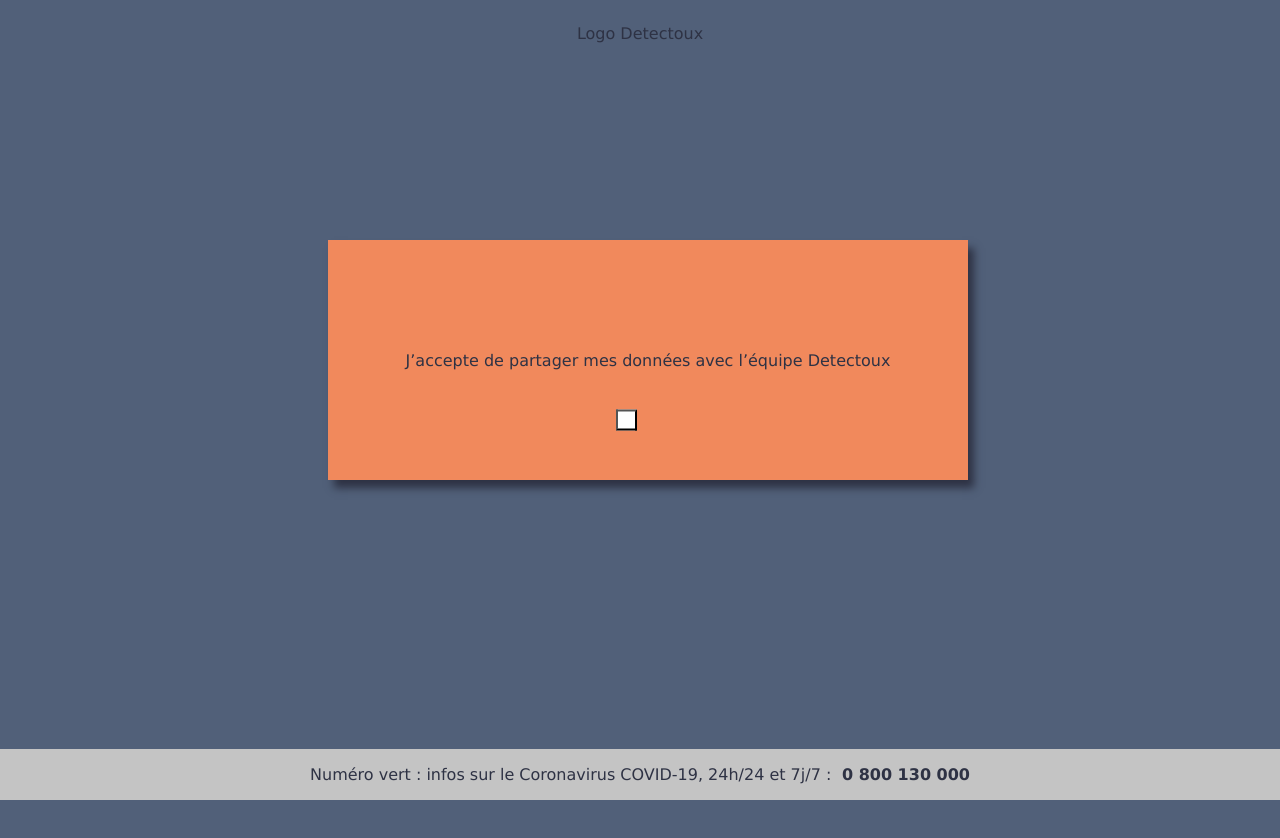
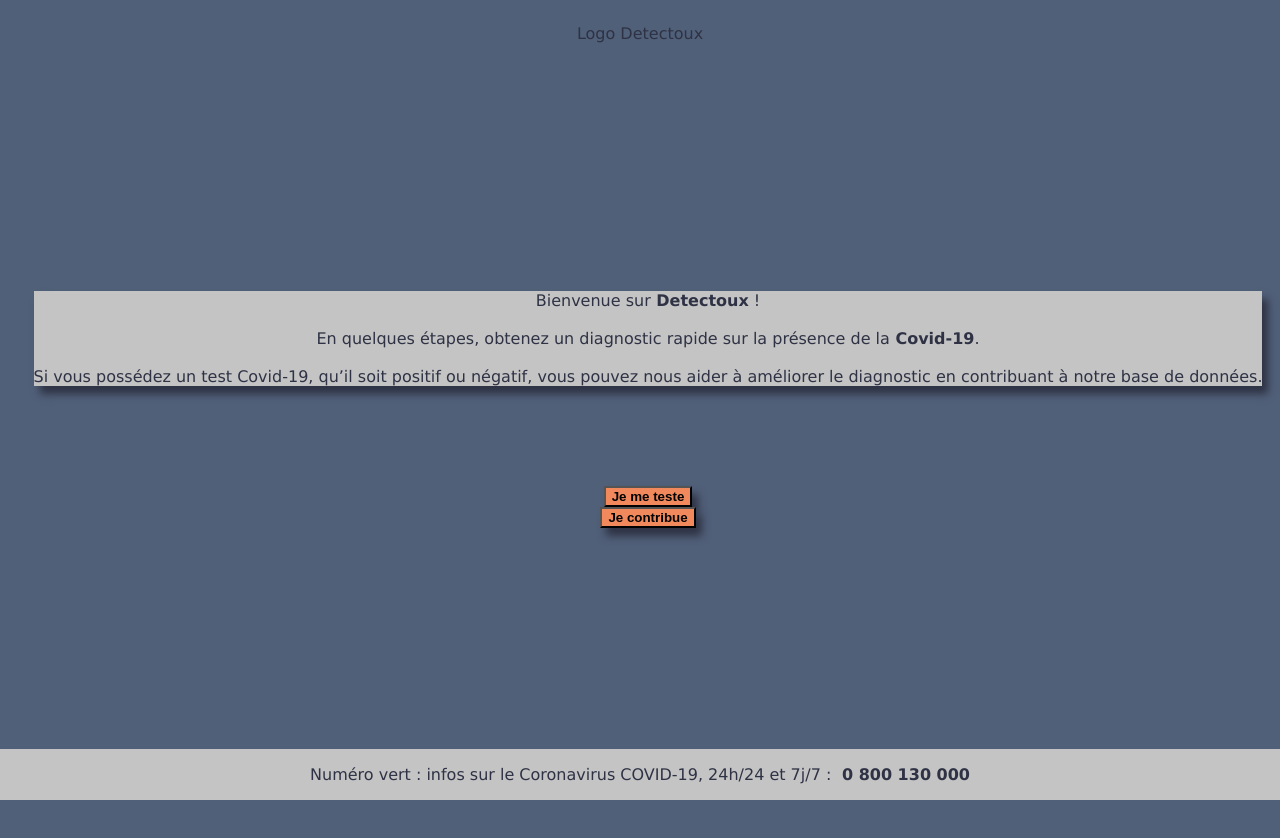
Before and after one commit to CharlesArnould/Detectoux_Projet, a Vue app: page / in a window 1280 px wide. Shown: the top 838 px of the page. Before the commit the page ends 800 px from the top, so only its background shows below. Built offline with nearby package versions, Linux system fonts and the light colour scheme.

Commit message:
update home

```diff
--- a/src/App.vue
+++ b/src/App.vue
@@ -1,7 +1,7 @@
 <template>
   <div id="app">
     <Header />
-    <Router-view />
+    <Home />
     <Footer />
   </div>
 </template>
@@ -9,12 +9,14 @@
 <script>
 import Header from "./components/Header.vue";
 import Footer from "./components/Footer.vue";
+import Home from "./views/Home.vue";
 
 export default {
   name: "App",
   components: {
     Header,
     Footer,
+    Home,
   },
 };
 </script>
--- a/src/views/Home.vue
+++ b/src/views/Home.vue
@@ -1,19 +1,24 @@
 <template>
-  <div>
-    <div class="rectangle">
+  <div class="home">
+    <div class="home_wrapper">
+      <div class="home_wrapper_rectangle">
         <p>
           Bienvenue sur<b> Detectoux</b> ! <br /><br />
-        En quelques étapes, obtenez un diagnostic rapide sur la présence de la<b>
-          Covid-19</b
-        >.<br /><br />
+          En quelques étapes, obtenez un diagnostic rapide sur la présence de
+          la<b> Covid-19</b>.<br /><br />
           Si vous possédez un test Covid-19, qu’il soit positif ou négatif, vous
-        pouvez nous aider à améliorer le diagnostic en contribuant à notre base
-        de données.
+          pouvez nous aider à améliorer le diagnostic en contribuant à notre
+          base de données.
         </p>
       </div>
-    <div class="choix">
+    </div>
+    <div class="home_choix">
+      <div class="home_choix_button1">
         <button><b>Je me teste</b></button>
+      </div>
+      <div class="home_choix_button2">
         <button><b>Je contribue</b></button>
+      </div>
     </div>
   </div>
 </template>
@@ -28,14 +33,27 @@
 </script>
 
 <style scoped>
-.rectangle {
-  position: absolute;
-  width: 90%;
-  height: 40%;
-  margin-left: 5%;
+.home {
+  display: flex;
+  justify-content: center;
+  align-items: center;
+  height: 100vh;
+  width: 100vw;
+  flex-direction: column;
+}
+
+.home_wrapper {
+  display: flex;
+  /* height: vh; */
+}
+
+.home_wrapper_rectangle {
   box-shadow: 6px 8px 8px #2e3244;
   background: #c4c4c4;
   display: flex;
+  justify-content: center;
+  align-items: center;
+  flex-direction: column;
 }
 p {
   font-family: "Lucida Sans", "Lucida Sans Regular", "Lucida Grande",
@@ -43,10 +61,9 @@
   font-style: normal;
   font-weight: normal;
   float: left;
-  display: flex;
   color: #2e3244;
   text-align: center;
-  margin: auto;
+  margin: 0;
   align-items: center;
   justify-content: center;
 }
@@ -54,7 +71,7 @@
   box-shadow: 6px 8px 8px #2e3244;
   background: #f1895c;
 }
-.choix {
-  margin-left: 5%;
+.home_choix {
+  margin: 100px;
 }
 </style>
--- a/src/views/Test3_1.vue
+++ b/src/views/Test3_1.vue
@@ -34,6 +34,7 @@
   box-shadow: 6px 8px 8px #2e3244;
   font-weight: bold;
   display: flex;
+  flex-direction: column;
 }
 #analyse {
   position: absolute;
@@ -44,6 +45,7 @@
   background: #c4c4c4;
   box-shadow: 6px 8px 8px #2e3244;
   display: flex;
+  flex-direction: column;
 }
 #message {
   position: absolute;
@@ -56,6 +58,7 @@
   display: flex;
   justify-content: center;
   align-items: center;
+  flex-direction: column;
 
   border-color: #f1895c;
   border-style: solid;
--- a/src/views/Test3_2.vue
+++ b/src/views/Test3_2.vue
@@ -34,6 +34,7 @@
   box-shadow: 6px 8px 8px #2e3244;
   font-weight: bold;
   display: flex;
+  flex-direction: column;
 }
 #analyse {
   position: absolute;
@@ -44,6 +45,7 @@
   background: #c4c4c4;
   box-shadow: 6px 8px 8px #2e3244;
   display: flex;
+  flex-direction: column;
 }
 #message {
   position: absolute;
@@ -56,6 +58,7 @@
   display: flex;
   justify-content: center;
   align-items: center;
+  flex-direction: column;
 
   border-color: #f1895c;
   border-style: solid;
```
Lines whose indentation alone changed are shown as unchanged.
